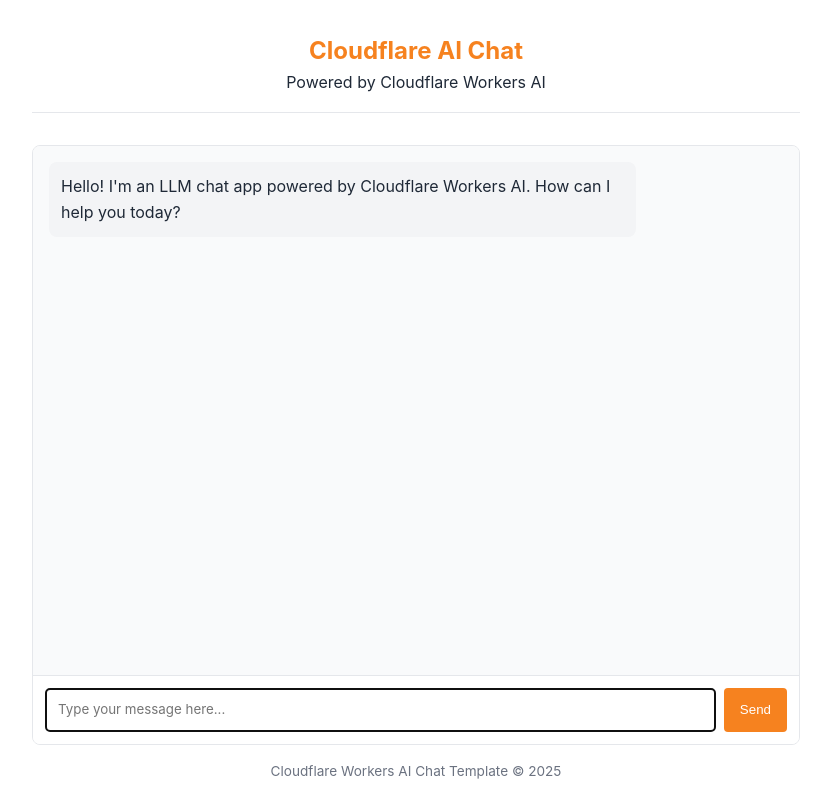
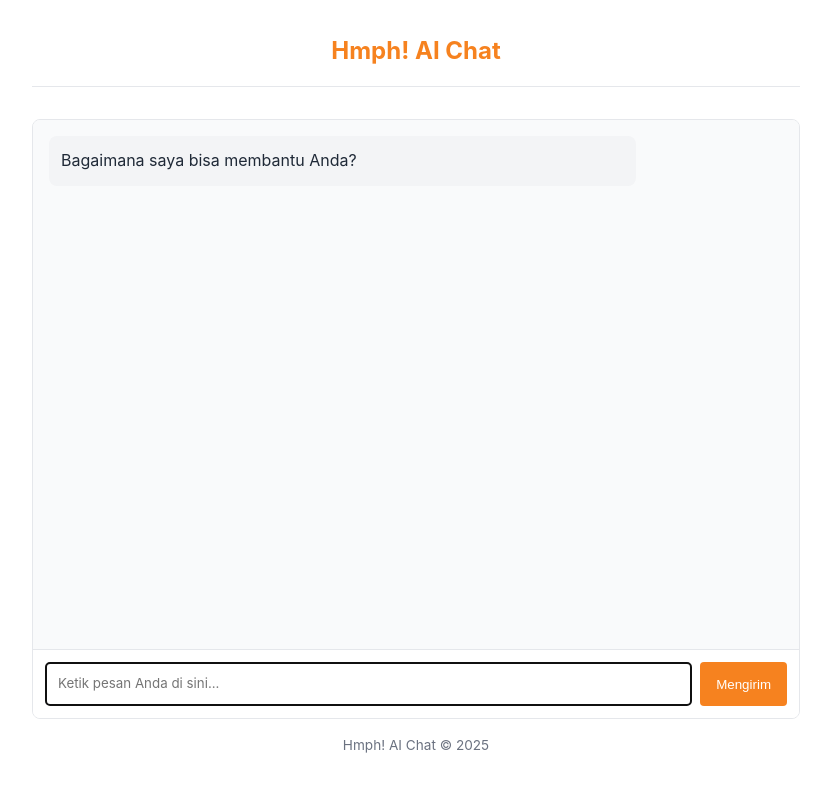
Before and after one commit to npcomm/hmph, a website: page public/index.html in a window 1280 px wide. Shown: the whole page, without its empty margins (224-1055 px from the left). Drawn offline with Linux system fonts and the light colour scheme.

Commit message:
Update index.html

```diff
--- a/public/index.html
+++ b/public/index.html
@@ -3,7 +3,7 @@
 	<head>
 		<meta charset="UTF-8" />
 		<meta name="viewport" content="width=device-width, initial-scale=1.0" />
-		<title>LLM Chat App</title>
+		<title>Hmph!</title>
 		<style>
 			:root {
 				--primary-color: #f6821f;
@@ -138,37 +138,35 @@
 	</head>
 	<body>
 		<header>
-			<h1>Cloudflare AI Chat</h1>
-			<p>Powered by Cloudflare Workers AI</p>
+			<h1>Hmph! AI Chat</h1>
 		</header>
 
 		<div class="chat-container">
 			<div id="chat-messages" class="chat-messages">
 				<div class="message assistant-message">
 					<p>
-						Hello! I'm an LLM chat app powered by Cloudflare Workers AI. How can
-						I help you today?
+						Bagaimana saya bisa membantu Anda?
 					</p>
 				</div>
 			</div>
 
 			<div class="typing-indicator" id="typing-indicator">
-				AI is thinking...
+				AI sedang berpikir...
 			</div>
 
 			<div class="message-input">
 				<textarea
 					id="user-input"
-					placeholder="Type your message here..."
+					placeholder="Ketik pesan Anda di sini..."
 					rows="1"
 					autofocus
 				></textarea>
-				<button id="send-button">Send</button>
+				<button id="send-button">Mengirim</button>
 			</div>
 		</div>
 
 		<footer>
-			<p>Cloudflare Workers AI Chat Template &copy; 2025</p>
+			<p>Hmph! AI Chat &copy; 2025</p>
 		</footer>
 
 		<!-- Chat app script -->
```
